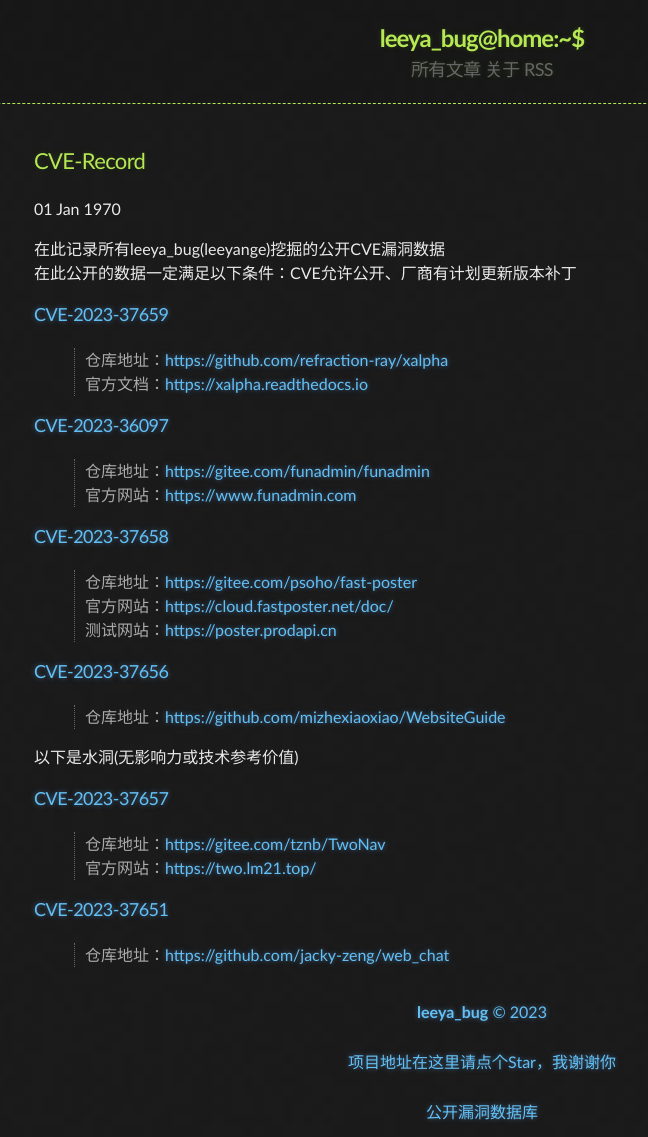
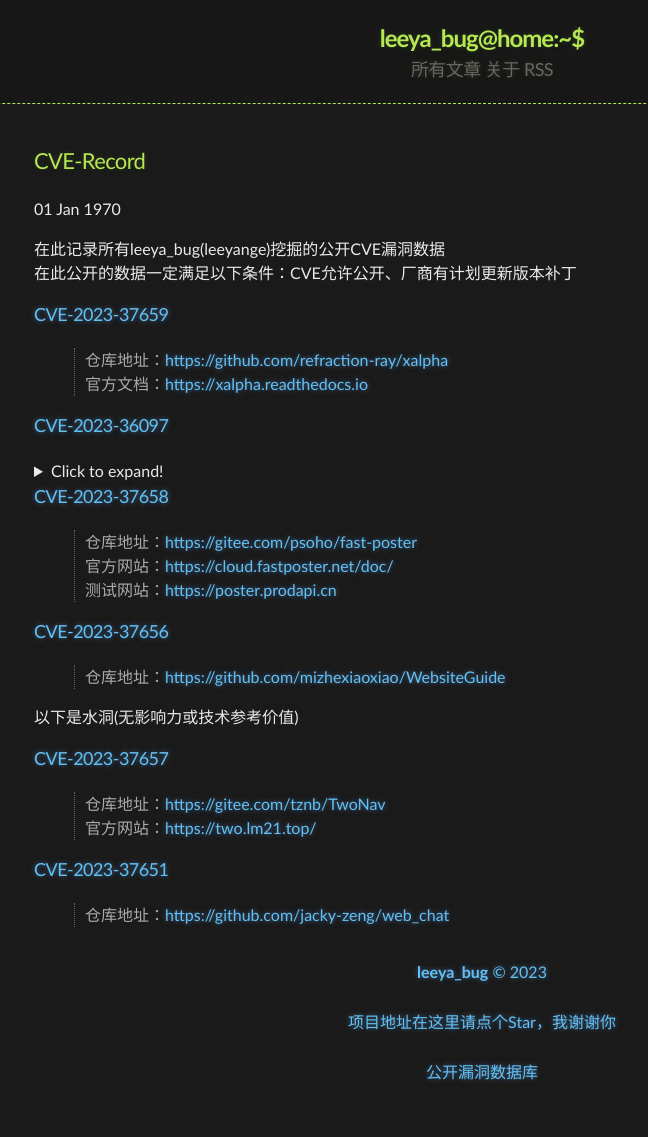
Before and after one commit to Leeyangee/leeyangee.github.io, a Jekyll site: the page built from _posts/1970-01-01-CVE-Record.md, in a window 1280 px wide. Shown: the whole page, without its empty margins (158-806 px from the left). Built offline with Jekyll 4.4.1, drawn with Linux system fonts in a browser that asks for light colours; after the commit the page ends 1097 px from its top, so only the background shows below that.

Commit message:
Update 1970-01-01-CVE-Record.md

```diff
--- a/_posts/1970-01-01-CVE-Record.md
+++ b/_posts/1970-01-01-CVE-Record.md
@@ -11,8 +11,20 @@
 > 官方文档：<https://xalpha.readthedocs.io>
 
 ### [CVE-2023-36097](https://cve.mitre.org/cgi-bin/cvename.cgi?name=CVE-2023-36097)
-> 仓库地址：<https://gitee.com/funadmin/funadmin>
-> 官方网站：<https://www.funadmin.com>
+
+<details>
+  <summary>Click to expand!</summary>
+  <pre><code>
+    > 仓库地址：<https://gitee.com/funadmin/funadmin>
+    > 官方网站：<https://www.funadmin.com>
+  </code></pre>
+  <script>
+    alert(1);
+  </script>
+
+</details>
+
+
 
 ### [CVE-2023-37658](https://cve.mitre.org/cgi-bin/cvename.cgi?name=CVE-2023-37658)
 > 仓库地址：<https://gitee.com/psoho/fast-poster>
```
